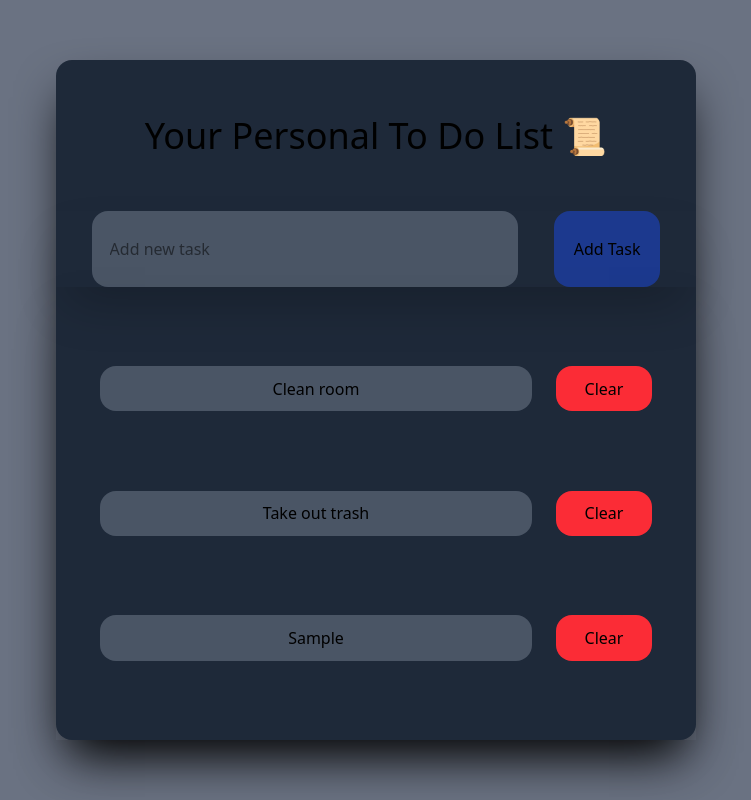
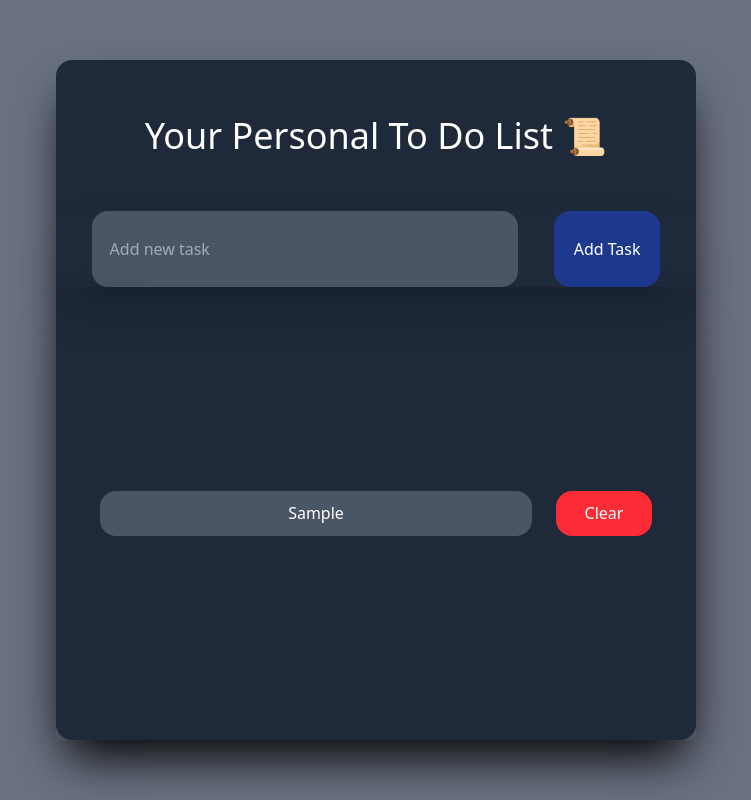
Before and after one commit to facundoduhau/To-Do-List, a website: page src/index.html in a window 1280 px wide. Both pictures are taken after typing "Sample" into the empty fields and a click on the button "Add Task". Shown: the whole page, without its empty margins (264-1015 px from the left). Drawn offline with Linux system fonts and the light colour scheme.

Commit message:
Worked on the clear button and cleared the hard coded examples for it to be made only in JS, it also keeps and removes items from the local storage

```diff
--- a/src/index.html
+++ b/src/index.html
@@ -9,7 +9,7 @@
 </head>
 <body class="bg-gray-500 h-screen flex justify-center items-center">
     <!-- Container -->
-    <div class="flex flex-col bg-gray-800 h-170 items-center shadow-black shadow-2xl rounded-2xl w-160">
+    <div class="flex flex-col text-white bg-gray-800 h-170 items-center shadow-black shadow-2xl rounded-2xl w-160">
         <!-- Title -->
          <div class="h-2/8 w-full text-center flex items-center justify-center text-4xl text-shadow-2xl">
             Your Personal To Do List 📜
@@ -25,22 +25,7 @@
         <!-- List -->
          <div class="w-full flex h-6/8 items-center justify-center shadow-2xl">
             <ul id="app-list" class="flex flex-col justify-evenly h-full w-9/10">
-                <div class="h-1/10 flex items-center justify-around">
-                    <div class="bg-gray-600 h-full rounded-2xl w-6/8 text-center justify-center items-center flex">
-                        Clean room
-                    </div>
-                    <button class="w-1/6 rounded-2xl bg-red-500 h-full cursor-pointer">
-                        Clear
-                    </button>
-                </div>
-                <div class="h-1/10 flex items-center justify-around">
-                    <div class="bg-gray-600 h-full rounded-2xl w-6/8 text-center justify-center items-center flex">
-                        Take out trash
-                    </div>
-                    <button class="w-1/6 rounded-2xl bg-red-500 h-full cursor-pointer">
-                        Clear
-                    </button>
-                </div>
+
             </ul>
          </div>
     </div>
--- a/src/script.js
+++ b/src/script.js
@@ -3,11 +3,9 @@ document.addEventListener("DOMContentLoaded", ()=>{
     const addTaskButton = document.getElementById('add-item')
     const userInput = document.getElementById('input-item')
 
-    let currentList = JSON.parse(localStorage.getItem('list')) || []; // What does this even mean?
-    // It means it will first try and read local storage strings, and parse it to JSON format
-    // If the local Storage is empty, it will then initialize the array with an empty list
+    let currentList = JSON.parse(localStorage.getItem('list')) || [];
 
-    currentList.forEach(task => { // We run a forEach loop to travel all the array and run the render task function on each item
+    currentList.forEach(task => {
         renderTasks(task)
     });
 
@@ -24,37 +22,15 @@ document.addEventListener("DOMContentLoaded", ()=>{
         }
 
         currentList.push(newTask);
-
         saveTasks();
-
         renderTasks(newTask);
-
         userInput.value = "";
-
         console.log(currentList);
     })
 
-    // I want to save these tasks in the local storage
-    // How can I make it so that these objects are saved?
-    // We make a function that accesses the local storage API from the browser
-    // In this case, it's <localStorage>
-    // Yeah... how original
-
     function saveTasks(){
-        localStorage.setItem('list', JSON.stringify(currentList)) // <setItem> PUSHES to local Storage. You need to send a string
+        localStorage.setItem('list', JSON.stringify(currentList))
     }
-
-    // Now I can add this function to line (24) to save a task to the list of the local Storage API.
-
-    // The thing is, when you reload, or hit (F5), you get the local storage again but...
-    // When you add new tasks it rewrites the local storage, meaning, it treats it as an empty array where you can see past items
-
-    // To fix this, we need to read the Local Storage, and render it's contents to the DOM
-
-    // But we want to do this as soon as the web is loading, since we want to add the local Storage items to
-    // the array list we have
-
-    // The solution is to wrap everything inside a document event, listening for the DOM loading
 
     function renderTasks(task){
         console.log(task);
@@ -71,6 +47,23 @@ function renderTasks(task){
                 Clear
             </button>
         `
+
+        const deleteButton = domListElement.querySelector('.delete-btn');
+        deleteButton.addEventListener("click", ()=>{
+            const toBeRemoved = task.id;
+            const newTaskList = []
+
+            currentList.forEach(thisTask => {
+                if (thisTask.id != task.id){
+                    newTaskList.push(thisTask)
+                }
+            });
+
+            currentList = newTaskList;
+            saveTasks();
+            domListElement.remove();
+        })
+
         taskList.appendChild(domListElement)
     }
 })
```
Also changed, not shown: src/output.css. Lines whose indentation alone changed are shown as unchanged.
